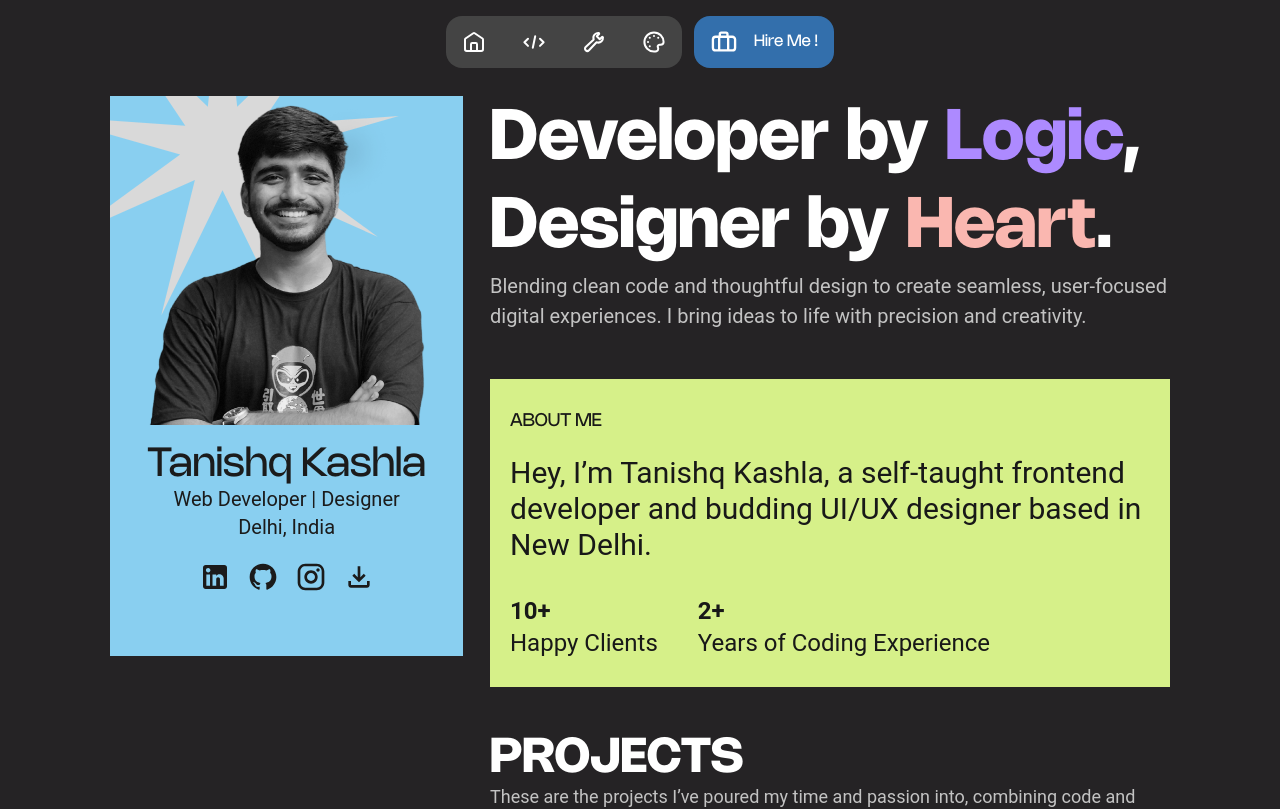
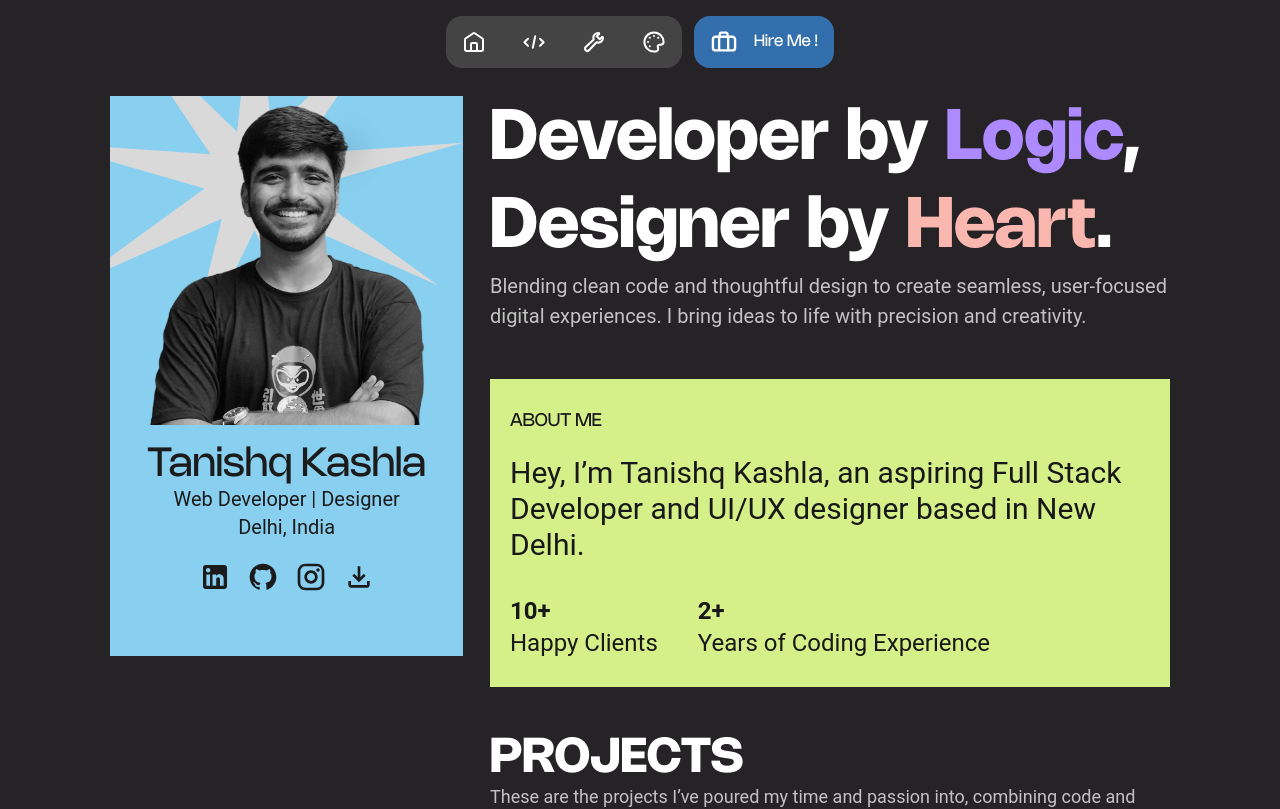
Before and after one commit to TanishqKashla/Dev-Tanishq, a Next.js app: page / in a window 1280 px wide. Shown: the top 809 px of the page. Built offline with nearby package versions, Linux system fonts and the light colour scheme.

Commit message:
added smooth scroll and profileCard animations

```diff
--- a/package.json
+++ b/package.json
@@ -11,7 +11,9 @@
   "dependencies": {
     "@vercel/analytics": "^1.4.1",
     "@vercel/speed-insights": "^1.1.0",
+    "framer-motion": "^12.19.2",
     "fs": "^0.0.1-security",
+    "lenis": "^1.3.4",
     "next": "15.1.5",
     "react": "^19.0.0",
     "react-dom": "^19.0.0",
--- /dev/null
+++ b/src/app/components/Cursor.jsx
@@ -0,0 +1,69 @@
+import React, { useEffect, useState } from 'react'
+import { motion } from 'framer-motion';
+
+const Cursor = () => {
+
+    // Custom cursor effect
+    const [cursorPosition, setCursorPosition] = useState({ x: 0, y: 0 });
+    const [cursorVariant, setCursorVariant] = useState("initial");
+
+    console.log(cursorPosition);
+
+    useEffect(() => {
+        const mouseMove = e => {
+            setCursorPosition({
+                x: e.clientX,
+                y: e.clientY
+            });
+        }
+
+        window.addEventListener("mousemove", mouseMove);
+
+        return () => {
+            window.removeEventListener("mousemove", mouseMove);
+        }
+    }, [])
+
+    const variants = {
+        initial: {
+            x: cursorPosition.x - 10,
+            y: cursorPosition.y - 10,
+            transition: { type: "tween", duration: 0.09, ease: "easeOut" }
+        },
+        animate: {
+            height: 150,
+            width: 150,
+            x: cursorPosition.x - 75,
+            y: cursorPosition.y - 75,
+            transition: { type: "tween", duration: 0.12, ease: "easeOut" }
+        }
+    }
+
+    // Other ease options in Framer Motion include:
+    // - "easeIn"
+    // - "easeOut"
+    // - "easeInOut"
+    // - "circIn"
+    // - "circOut"
+    // - "circInOut"
+    // - "backIn"
+    // - "backOut"
+    // - "backInOut"
+    // - "anticipate"
+    // You can also use custom cubic-bezier arrays, e.g. [0.42, 0, 0.58, 1]
+
+    return (
+        <motion.div
+            className='fixed top-0 left-0 w-5 h-5 rounded-full pointer-events-none z-50'
+            variants={variants}
+            animate={cursorVariant}
+            style={{
+                mixBlendMode: 'difference',
+                background: '#fff',
+            }}
+        >
+        </motion.div>
+    )
+}
+
+export default Cursor
--- a/src/app/components/ProfileCard.jsx
+++ b/src/app/components/ProfileCard.jsx
@@ -1,11 +1,20 @@
+'use client'
+
 import Image from 'next/image'
-import React from 'react'
+import React, { useState } from 'react'
+import { motion } from 'framer-motion'
 
 const ProfileCard = () => {
+    const [isHovered, setIsHovered] = useState(false);
+
     return (
         <div className='bg-[#89CFF0]  md:w-[353.33px] pb-3 md:h-[560px] text-[#1B1B1B] md:fixed'>
 
-            <div className='flex justify-center h-3/5  overflow-hidden items-center relative '>
+            <motion.div
+                className='flex justify-center h-3/5  overflow-hidden items-center relative '
+                onHoverStart={() => setIsHovered(true)}
+                onHoverEnd={() => setIsHovered(false)}
+            >
                 <div className='overflow-hidden relative h-[250px]  md:h-full aspect-square mt-3'>
 
                     <Image
@@ -15,20 +24,33 @@ const ProfileCard = () => {
                         objectFit='cover'
                         objectPosition='center'
                         quality={100}
-
                         className=' z-10 transition-transform duration-500 transform grayscale hover:grayscale-0'
                     />
                 </div>
+                <motion.div
+                    className='absolute -top-32 -left-16 custom-svg-size'
+                    animate={isHovered ? { scale: 1.5, rotate: 360 } : { scale: 1, rotate: 0 }}
+                    transition={
+                        isHovered
+                            ? {
+                                scale: { duration: 0.3, ease: "easeInOut" },
+                                rotate: { repeat: Infinity, duration: 15, ease: "linear" }
+                            }
+                            : {
+                                scale: { duration: 0.3, ease: "easeInOut" },
+                                rotate: { duration: 0.3, ease: "easeInOut" }
+                            }
+                    }
+                >
                     <Image
                         src='/iconssvg/Star.svg'
                         alt='Frame'
                         quality={100}
                         width={800}
                         height={800}
-                    className='absolute -top-32 -left-16  custom-svg-size'
                     />
-
-            </div>
+                </motion.div>
+            </motion.div>
             <div className='flex flex-col pt-5 items-center '>
                 <h2 className='text-4xl md:text-[40px]'>Tanishq Kashla</h2>
                 <div className='font-roboto text-base md:text-xl flex flex-col items-center'>
@@ -48,7 +70,7 @@ const ProfileCard = () => {
                     <a href="https://www.instagram.com/iam_taniiishq/" target="_blank" rel="noopener noreferrer">
                         <img src="/iconssvg/insta.svg" alt="instagram" />
                     </a>
-                    <a href="https://drive.google.com/file/d/1GDX1JT8Awo6R4oXEXhfQ9jJXwCX4tNT5/view?usp=sharing" target="_blank" rel="noopener noreferrer">
+                    <a href="https://drive.google.com/file/d/10FkRS47oH_Rau9kXSJaCiYPga7YReGQJ/view?usp=sharing" target="_blank" rel="noopener noreferrer">
                         <img src="/iconssvg/download.svg" alt="download" />
                     </a>
                 </div>
--- a/src/app/globals.css
+++ b/src/app/globals.css
@@ -28,6 +28,11 @@
   }
 }
 
+*{
+  /* cursor: none; */
+
+}
+
 body {
   color: var(--foreground);
   background: var(--background);
--- a/src/app/layout.js
+++ b/src/app/layout.js
@@ -17,8 +17,8 @@ const geistMono = Geist_Mono({
 });
 
 export const metadata = {
-  title: "Tanishq Kashla Portfolio",
-  description: "Frontend Dev | UIUX Designer",
+  title: "Dev Tanishq",
+  description: "Full Stack Dev | UIUX Designer",
 };
 
 export default function RootLayout({ children }) {
--- a/src/app/page.js
+++ b/src/app/page.js
@@ -6,18 +6,35 @@ import Projects from './components/Projects'
 import Skills from './components/Skills'
 import Creative from './components/Creative'
 import ScrollToTopButton from './components/ScrollToTopButton'
+import { useEffect } from 'react'
+import Lenis from 'lenis'
+import Cursor from './components/Cursor'
 
 
 const page = () => {
 
+  // Initialize Lenis for smooth scrolling
+  useEffect(() => {
+    const lenis = new Lenis();
+    let animationFrameId;
 
+    function raf(time) {
+      lenis.raf(time);
+      animationFrameId = requestAnimationFrame(raf);
+    }
+    animationFrameId = requestAnimationFrame(raf);
 
+    return () => {
+      if (animationFrameId) cancelAnimationFrame(animationFrameId);
+      if (lenis) lenis.destroy && lenis.destroy();
+    };
+  }, []);
 
   return (
 
-    <div className='flex flex-col gap-12'>
+    <div className='flex flex-col gap-12 scroll-smooth'>
       <div className='block md:hidden'>
-        <ProfileCard/>
+        <ProfileCard />
       </div>
 
       <div>
@@ -35,7 +52,7 @@ const page = () => {
       <div className='bg-[#D6F089] text-[#181818] px-5 py-7'>
         <p className='text-lg'>ABOUT ME</p>
         <h2 className='font-roboto text-2xl md:text-3xl pt-5'>
-          Hey, I’m Tanishq Kashla, a self-taught frontend developer and budding UI/UX designer based in New Delhi.
+          Hey, I’m Tanishq Kashla, an aspiring Full Stack Developer and UI/UX designer based in New Delhi.
         </h2>
         <div className='font-roboto text-xl md:text-2xl flex gap-10 pt-8 '>
           <div >
@@ -61,6 +78,7 @@ const page = () => {
 
 
       <ScrollToTopButton />
+      {/* <Cursor /> */}
     </div>
   )
 }
```
Also changed, not shown: src/app/ClientLayout.jsx (added), 1 other file (tests, documents, lock files or other folders). Lines whose indentation alone changed are shown as unchanged.
